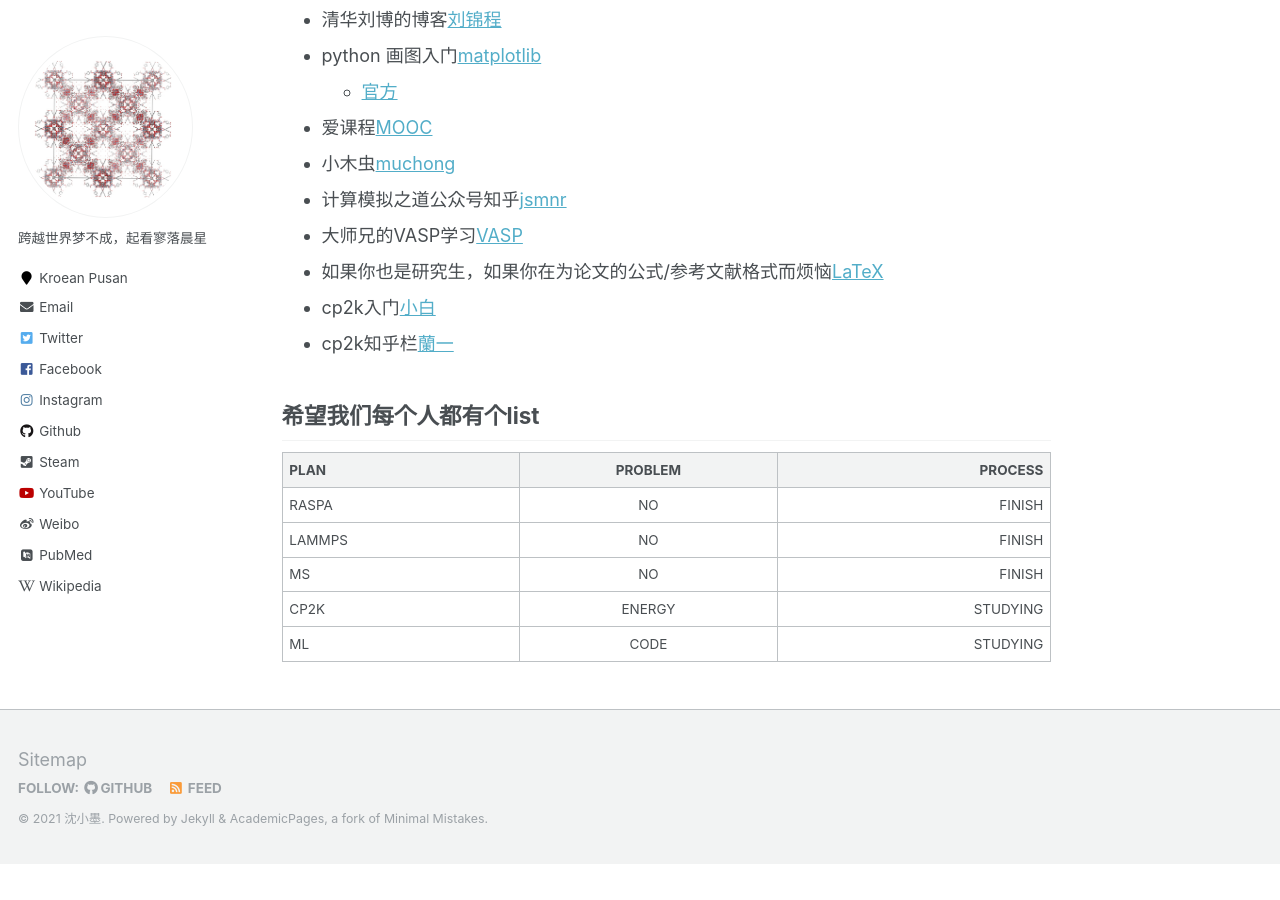
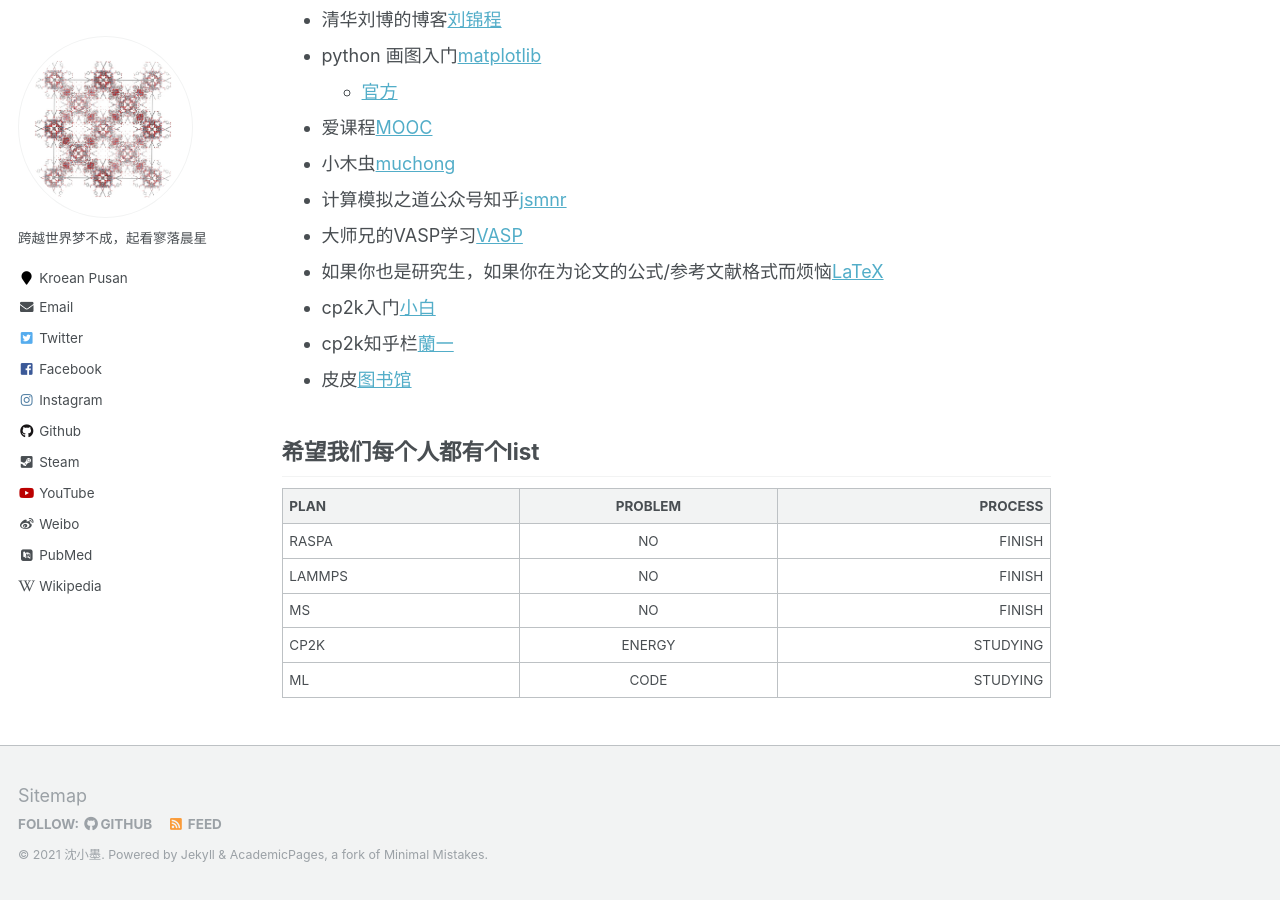
Before and after one commit to sxm13/ZGBshenxiaomoCV.github.io, a Jekyll site: the page built from _pages/markdown.md, in a window 1280 px wide and 900 px high, scrolled down 1811 px. Built offline with Jekyll 4.4.1, drawn with Linux system fonts in a browser that asks for light colours; some web fonts are replaced; before the commit the page ends 2675 px from its top, so only the background shows below that.

Commit message:
Update markdown.md

```diff
--- a/_pages/markdown.md
+++ b/_pages/markdown.md
@@ -63,6 +63,7 @@ redirect_from:
 * 如果你也是研究生，如果你在为论文的公式/参考文献格式而烦恼[LaTeX](https://www.tablesgenerator.com/latex_tables "LaTex")
 * cp2k入门[小白](https://www.cnblogs.com/Shine-JK/p/10988556.html "xiaobai")
 * cp2k知乎栏[蘭一](https://www.zhihu.com/people/lan-yi-27/posts?page=1 "cp2k")
+* 皮皮[图书馆](http://www.xttsg.com/ "pipi")
 
 
 ## 希望我们每个人都有个list
```
